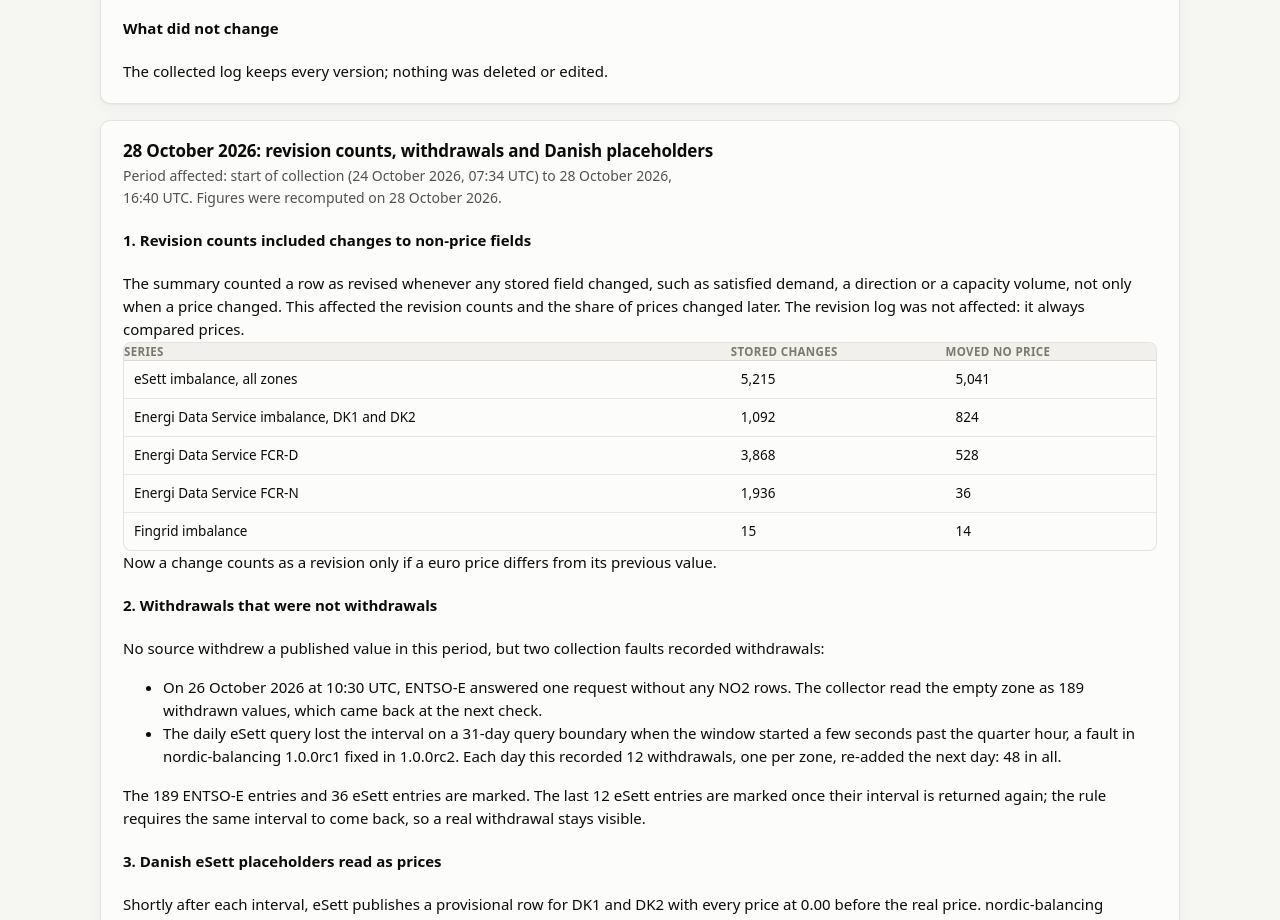
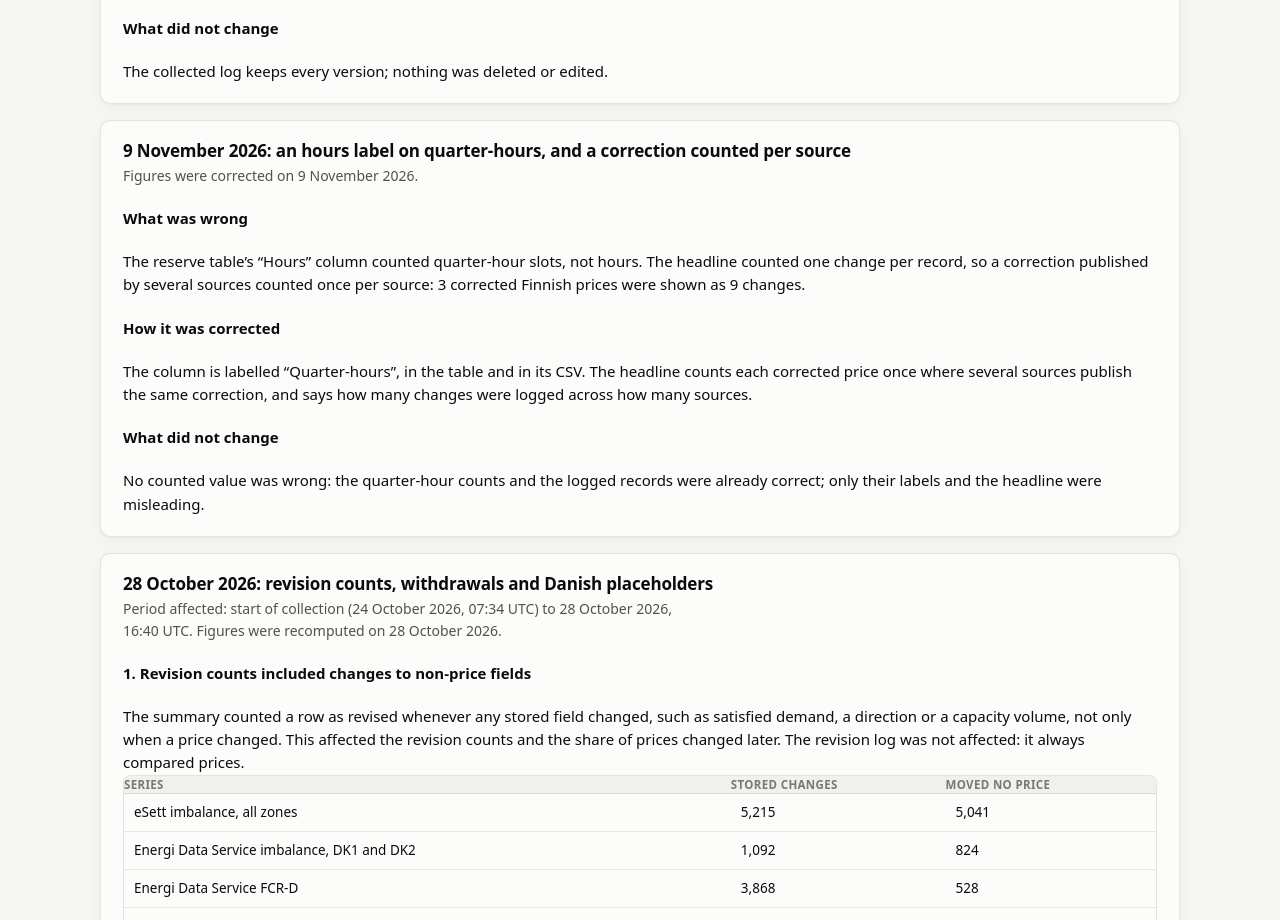
Before and after one commit to Razikale365/nordic-balancing-watch, a plain HTML site: page site/corrections.html in a window 1280 px wide. Shown: the part 783-1703 px from the top of the page. Drawn offline with Linux system fonts and the light colour scheme.

Commit message:
Note the quarter-hours label and the per-source headline on the corrections page

```diff
--- a/site/corrections.html
+++ b/site/corrections.html
@@ -60,6 +60,26 @@
 
         <h4>What did not change</h4>
         <p>The collected log keeps every version; nothing was deleted or edited.</p>
+      </article>
+
+      <article class="card" aria-labelledby="c3-h">
+        <h3 id="c3-h">9 November 2026: an hours label on quarter-hours, and a correction counted per source</h3>
+        <p class="sub">Figures were corrected on 9 November 2026.</p>
+
+        <h4>What was wrong</h4>
+        <p>The reserve table&rsquo;s &ldquo;Hours&rdquo; column counted quarter-hour slots, not
+          hours. The headline counted one change per record, so a correction published by
+          several sources counted once per source: 3 corrected Finnish prices were shown
+          as 9 changes.</p>
+
+        <h4>How it was corrected</h4>
+        <p>The column is labelled &ldquo;Quarter-hours&rdquo;, in the table and in its CSV.
+          The headline counts each corrected price once where several sources publish the
+          same correction, and says how many changes were logged across how many sources.</p>
+
+        <h4>What did not change</h4>
+        <p>No counted value was wrong: the quarter-hour counts and the logged records were
+          already correct; only their labels and the headline were misleading.</p>
       </article>
 
       <article class="card" aria-labelledby="c1-h">
```
